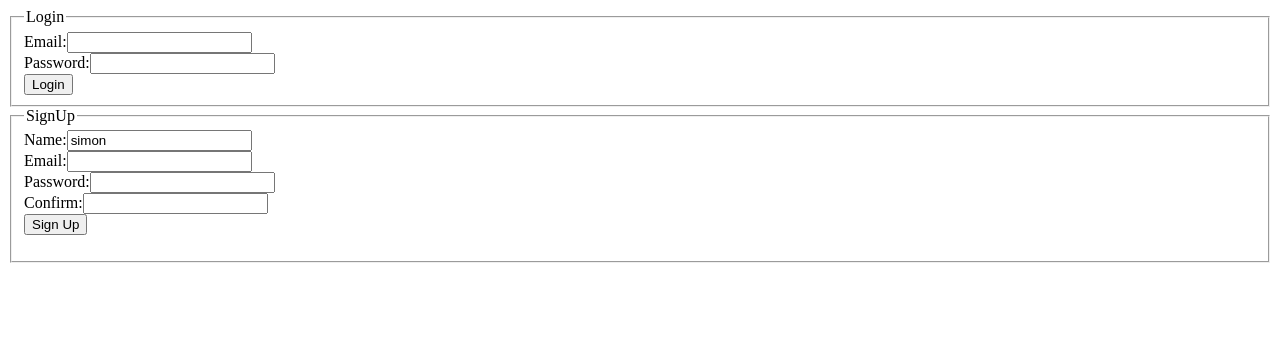
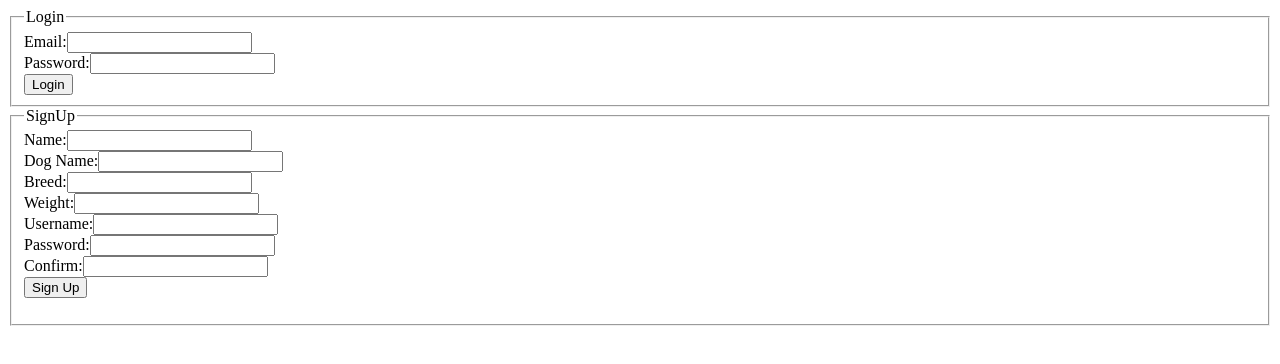
Before and after one commit to Janethq/hotdog, a React (Vite) app: page / in a window 1280 px wide. Shown: the top 364 px of the page. Built offline with nearby package versions, Linux system fonts and the light colour scheme.

Commit message:
add dogOwner sign up form

```diff
--- a/src/components/SignUpForm/SignUpForm.jsx
+++ b/src/components/SignUpForm/SignUpForm.jsx
@@ -6,8 +6,11 @@ const log = debug("mern:components:SignUpForm");
 
 export default class SignUpForm extends Component {
   state = {
-    name: "simon",
-    email: "",
+    name: "",
+    dogName: "",
+    breed: "",
+    weight: "",
+    username: "",
     password: "",
     confirm: "",
     error: "",
@@ -51,10 +54,40 @@ export default class SignUpForm extends Component {
           <br />
 
           <label>
-            Email:
+            Dog Name:
             <input
-              name="email"
-              value={this.state.email}
+              name="dogName"
+              value={this.state.dogName}
+              onChange={this.handleChange}
+            />
+          </label>
+          <br />
+
+          <label>
+            Breed:
+            <input
+              name="breed"
+              value={this.state.breed}
+              onChange={this.handleChange}
+            />
+          </label>
+          <br />
+
+          <label>
+            Weight:
+            <input
+              name="weight"
+              value={this.state.weight}
+              onChange={this.handleChange}
+            />
+          </label>
+          <br />
+
+          <label>
+            Username:
+            <input
+              name="username"
+              value={this.state.username}
               onChange={this.handleChange}
             />
           </label>
```
